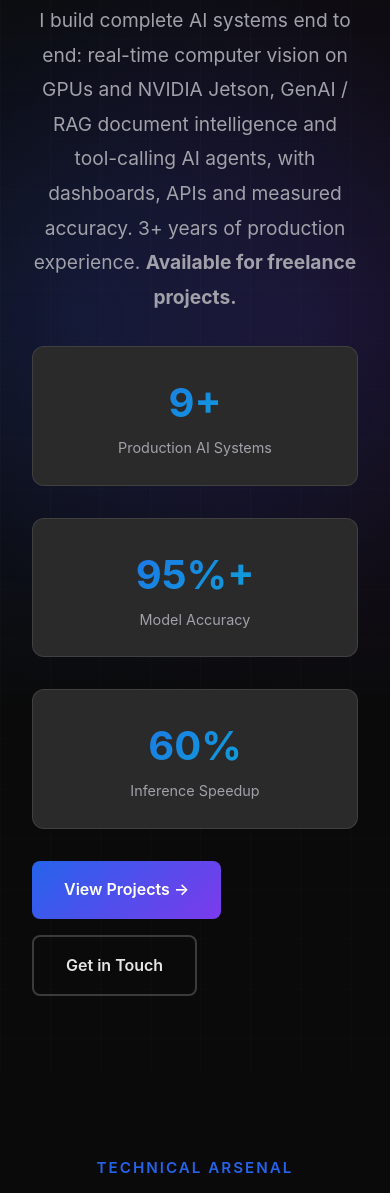
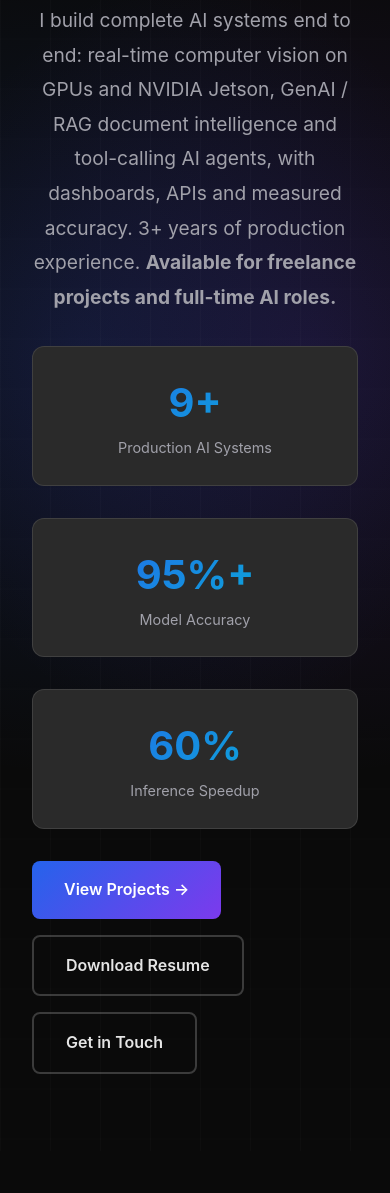
Before and after one commit to akashkr19857/akashkr19857.github.io, a plain HTML site: page index.html in a window 390 px wide. Shown: the part 424-1617 px from the top of the page. Drawn offline with Linux system fonts and the light colour scheme.

Commit message:
Add downloadable resume (public copy, no phone); open to freelance and full-time roles
Co-Authored-By: Claude Opus 5.5 <noreply@anthropic.com>

```diff
--- a/index.html
+++ b/index.html
@@ -764,7 +764,7 @@
                 <p class="hero-description">
                     I build complete AI systems end to end: real-time computer vision on GPUs and NVIDIA Jetson,
                     GenAI / RAG document intelligence and tool-calling AI agents, with dashboards, APIs and measured accuracy.
-                    3+ years of production experience. <strong>Available for freelance projects.</strong>
+                    3+ years of production experience. <strong>Available for freelance projects and full-time AI roles.</strong>
                 </p>
 
                 <div class="hero-stats">
@@ -785,6 +785,9 @@
                 <div class="hero-buttons">
                     <a href="#open-source" class="btn btn-primary">
                         View Projects →
+                    </a>
+                    <a href="Akash_Kumar_AI_ML_Engineer_Resume.pdf" class="btn btn-secondary" download>
+                        Download Resume
                     </a>
                     <a href="#contact" class="btn btn-secondary">
                         Get in Touch
```
Also changed, not shown: 1 other file.
